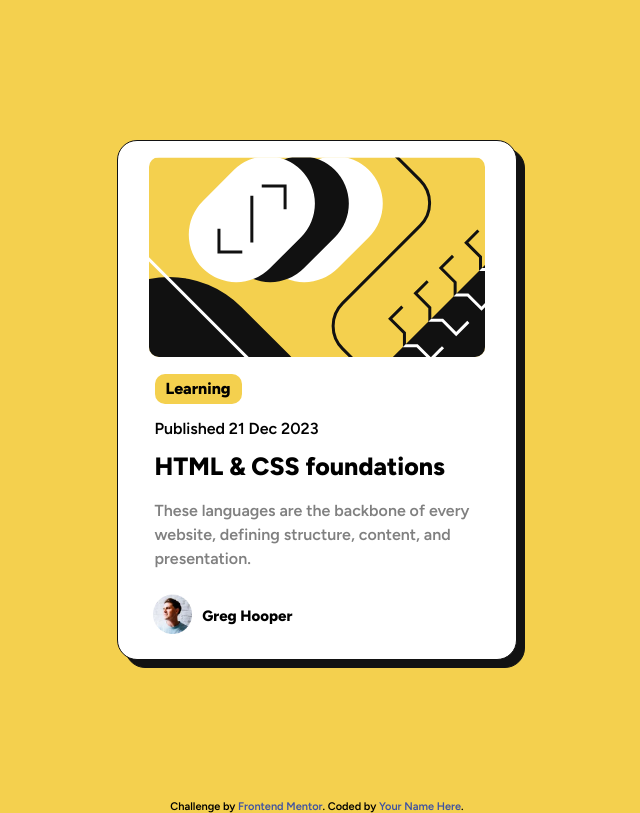
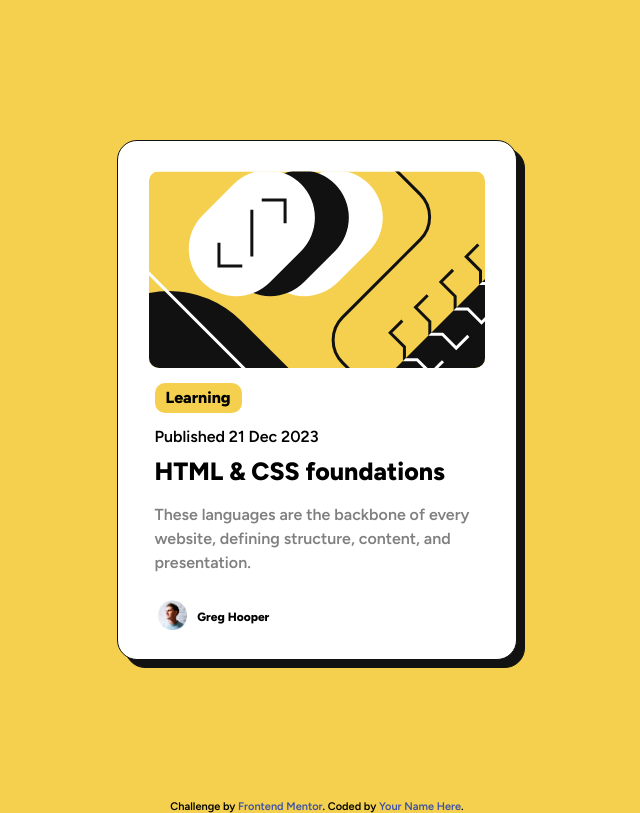
Before and after one commit to River-unknown/feem-blog-preview-card-main, a website: page index.html in a window 1280 px wide. Shown: the whole page, without its empty margins (323-963 px from the left). Drawn offline with Linux system fonts and the light colour scheme.

Commit message:
changes to height

```diff
--- a/app/scss/components/card.scss
+++ b/app/scss/components/card.scss
@@ -32,7 +32,7 @@ height:rem(200);
 background-size: cover;
 border-radius: rem(10);
 overflow: hidden;
-margin-top: rem(15);
+margin-top: rem(30);
 }
 .smallText{
     width:rem(325);
@@ -84,12 +84,12 @@ margin-top: rem(15);
 }
 .card_authorImg {
     img{
-   height: rem(40);
+   height: rem(30);
 }
     padding-right: rem(10);
 }
 .card_authorDesc{
   width: rem(279);
   font-weight: 800;
-  font-size: rem(15);
+  font-size: rem(12);
 }
```
Also changed, not shown: dist/style.css, 1 other file.
